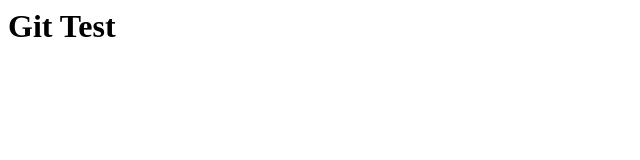
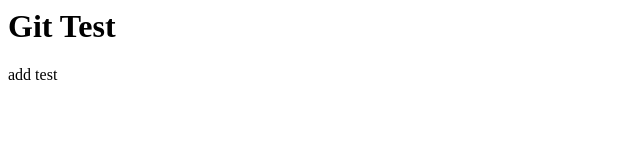
Before and after one commit to kazukimon/Hello-World, a plain HTML site: page index.html in a window 1280 px wide. Shown: the full height of the page, 0-640 px from the left. Drawn offline with Linux system fonts and the light colour scheme.

Commit message:
Update index.html

```diff
--- a/index.html
+++ b/index.html
@@ -1,8 +1,11 @@
-<html>
+<DOCTYPE html>
+<html lang="ja">
+<meta charset="utf-8">
 <head>
 <title>Git Test</title>
 </head>
 <body>
 <h1>Git Test</h1>
+<p>add test</p>
 <body>
 </html>
```
